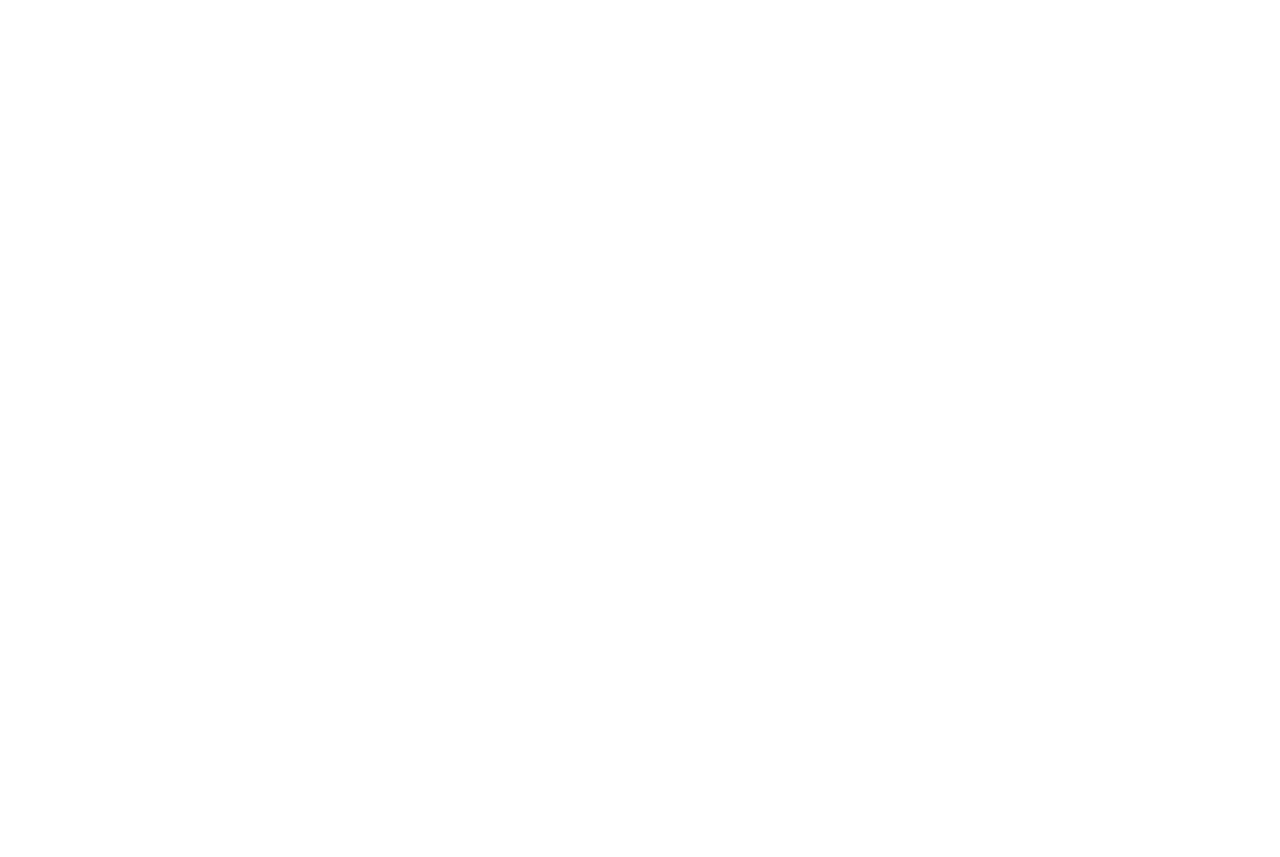
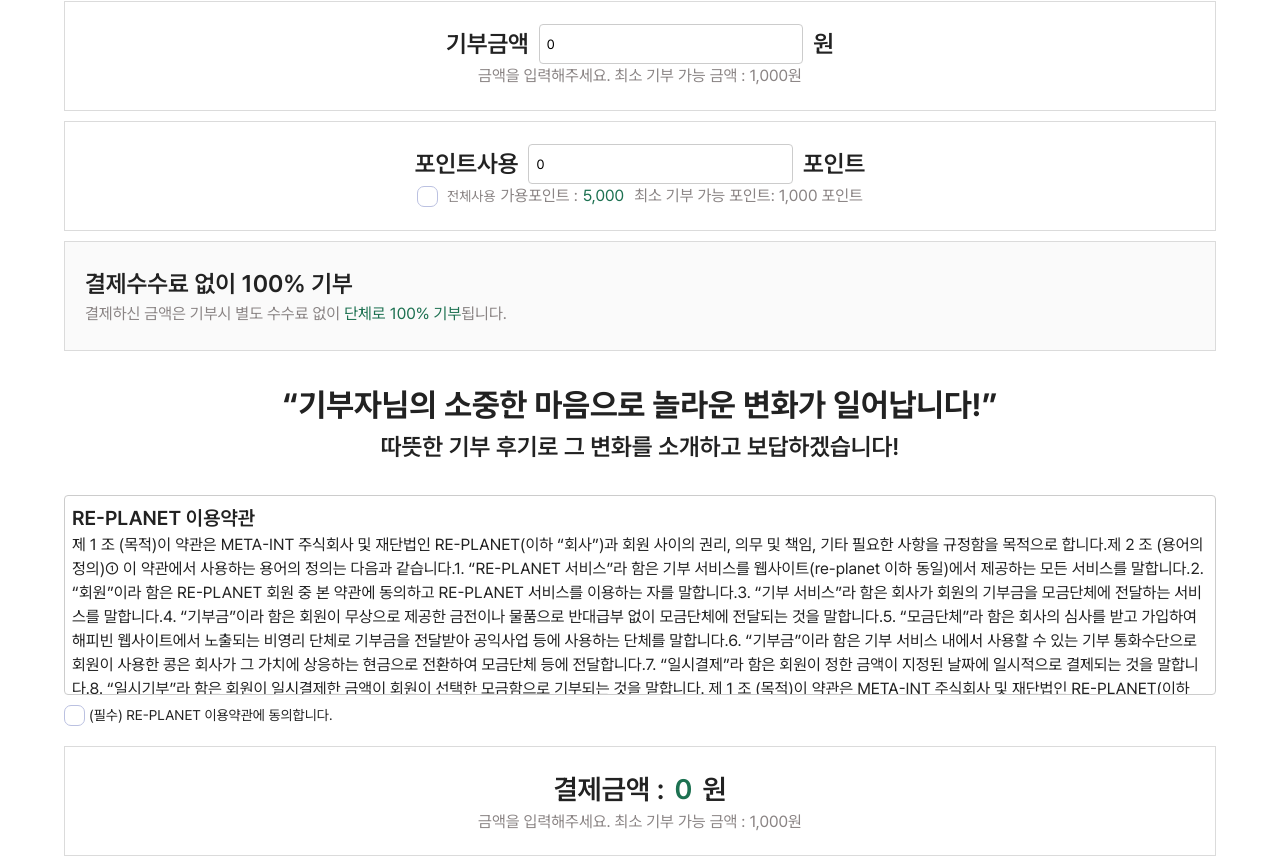
Before and after one commit to babyybiss/REPLANET_React_V2, a React (Create React App) app: page /donations in a window 1280 px wide. Before the commit this address had no page. Shown: the part 241-1098 px from the top of the page. Before the commit the page ends 800 px from the top, so only its background shows below. Built offline with nearby package versions, Linux system fonts and the light colour scheme.

Commit message:
payForm 작업중

```diff
--- a/src/App.js
+++ b/src/App.js
@@ -5,6 +5,7 @@
 import CampaignDetail from './pages/campaigns/CampaignDetails';
 import Draft from './Draft';
 import Charts from './pages/charts/Charts';
+import Pay from './pages/pays/Pay';
 
 
 function App() {
@@ -20,6 +21,7 @@
             </Route>
           </Route>
           <Route path="charts" element={<Charts/>}/>
+          <Route path="donations" element={<Pay/>}/>
         </Route>
       </Routes>
       </BrowserRouter>
--- a/src/component/pays/PayForm.js
+++ b/src/component/pays/PayForm.js
@@ -19,14 +19,29 @@
     }
 
     const onChangeHandler = (e) => {
-        const newDonationAmount = {
+        const inputValue = e.target.value;
+
+        if (/^[1-9]\d*$|^0$/.test(inputValue)) {
+            const intValue = parseInt(inputValue, 10);
+            const cashAmount = e.target.name === "cashAmount" ? intValue : donationAmount.cashAmount;
+            const pointAmount = e.target.name === "pointAmount" ? intValue : donationAmount.pointAmount;
+            const finalAmount = cashAmount - pointAmount;
+
+            if (finalAmount < 0) {
+            alert("기부금액을 초과하는 포인트 사용은 불가합니다.");
+            return;
+            }
+
+            const newDonationAmount = {
             ...donationAmount,
-            [e.target.name]: parseInt(e.target.value),
-            finalAmount: e.target.name === "cashAmount" ?
-                parseInt(e.target.value) - donationAmount.pointAmount :
-                donationAmount.cashAmount - parseInt(e.target.value),
-        };
-        setDonationAmount(newDonationAmount);
+            [e.target.name]: intValue,
+            finalAmount: e.target.name === "cashAmount" ? intValue - donationAmount.pointAmount : donationAmount.cashAmount - intValue,
+            };
+            setDonationAmount(newDonationAmount);
+        } else {
+            const newDonationAmount = { ...donationAmount };
+            setDonationAmount(newDonationAmount);
+        }
     }
 
     useEffect(() => {
@@ -39,7 +54,7 @@
             <div className="container-centered pay-container">
                 <div className="pay-box">
                     <h4>기부금액</h4>
-                    <input type="number" name="cashAmount" value={ donationAmount.cashAmount } onChange={onChangeHandler} className="input"/>
+                    <input type="number" name="cashAmount" value={ donationAmount.cashAmount } onChange={onChangeHandler} className="input" inputMode="numeric" min="0" onClick={(e) => e.target.select()}/>
                     <h4>원</h4>
                 </div>
                 <span className="pay-color-gray">금액을 입력해주세요. 최소 기부 가능 금액 : 1,000원</span>
@@ -47,16 +62,18 @@
             <div className="container-centered pay-container">
                 <div className="pay-box">
                     <h4>포인트사용</h4>
-                    <input type="number" name="pointAmount" value={ donationAmount.pointAmount } onChange={onChangeHandler} className="input"/>
+                    <input type="number" name="pointAmount" value={ donationAmount.pointAmount } onChange={onChangeHandler} className="input" inputMode="numeric" min="0" onClick={(e) => e.target.select()}/>
                     <h4>포인트</h4>
                 </div>
 
                 <div className="pay-box">
                     <div className="pay-anno2">
                         <input id="c1" type="checkbox" />
-                        <label for="c1"><span className="pay-color-gray">전체사용</span></label>
+                        <label htmlFor="c1"><span className="pay-color-gray">전체사용</span></label>
+                        {/* 전체 사용 누르면 user의 포인트 다 입력되게하기! (단, 기부금액을 초과하지 않아야함.) */}
                         <span className="pay-color-gray">가용포인트 : </span>
                         <span className="pay-color-green">5,000</span>
+                        {/* user의 포인트 끌어오기! */}
                         <br/>
                         <span className="pay-color-gray">최소 기부 가능 포인트: 1,000 포인트 </span>
                     </div>
@@ -85,13 +102,13 @@
                     </pre>
                 </div>
                 <input id="c2" type="checkbox" className="mb-1" />
-                <label for="c2">(필수) RE-PLANET 이용약관에 동의합니다.</label>
+                <label htmlFor="c2">(필수) RE-PLANET 이용약관에 동의합니다.</label>
             </div>
 
             <div className="container-centered pay-container">
                 <div className="pay-box">
                     <h3>결제금액 : </h3>
-                    <h3 name="finalAmount" value={ donationAmount.finalAmount } className="pay-color-green"></h3>
+                    <h3 name="finalAmount" value={ donationAmount.finalAmount } className="pay-color-green">{ donationAmount.finalAmount.toLocaleString() }</h3>
                     <h3>원</h3>
                 </div>
                     <span className="pay-color-gray">금액을 입력해주세요. 최소 기부 가능 금액 : 1,000원</span>
```
